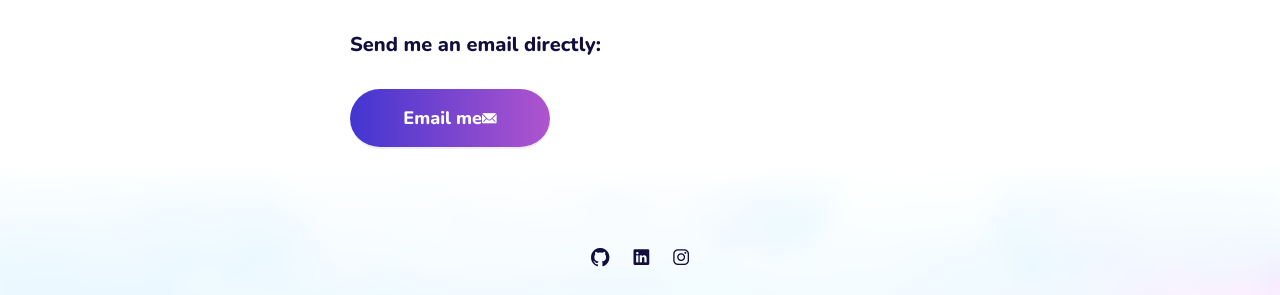
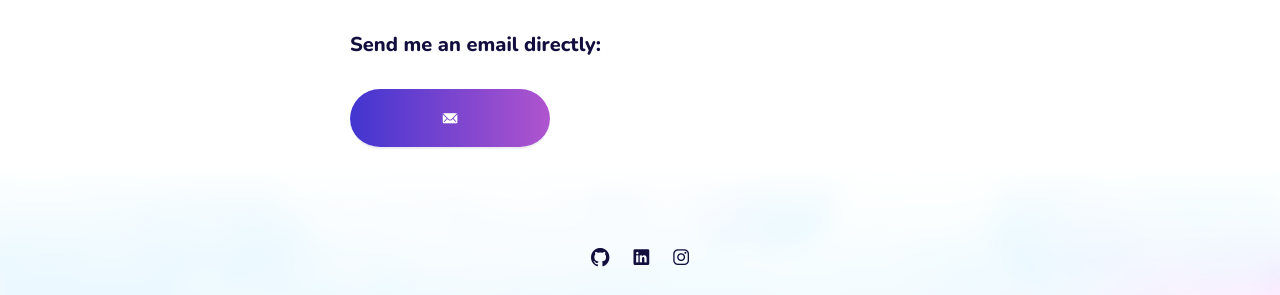
Before and after one commit to lmckane/lmckane, a Jekyll site: the page built from _pages/contact.html, in a window 1280 px wide. Shown: the part 1263-1558 px from the top of the page. Built offline with Jekyll 4.4.1, drawn with Linux system fonts in a browser that asks for light colours.

Commit message:
Update contact.html

```diff
--- a/_pages/contact.html
+++ b/_pages/contact.html
@@ -58,7 +58,7 @@ image: '/images/25.jpg'
   {% assign contact_email = site.data.settings.contact__settings.contact__email %}
   <p class="contact-description">Send me an email directly:</p>
   {% if contact_email %}
-    <a class="button button--middle" href="mailto:{{ contact_email }}">Email me <i class="ion ion-ios-mail"></i></a>
+    <a class="button button--middle" href="mailto:{{ contact_email }}"><i class="ion ion-ios-mail"></i></a>
   {% endif %}
 
   <!-- EMAILJS: contact form
```
